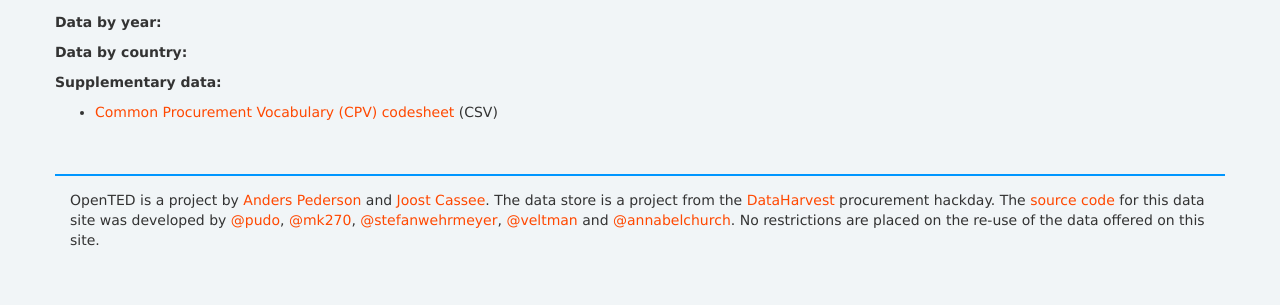
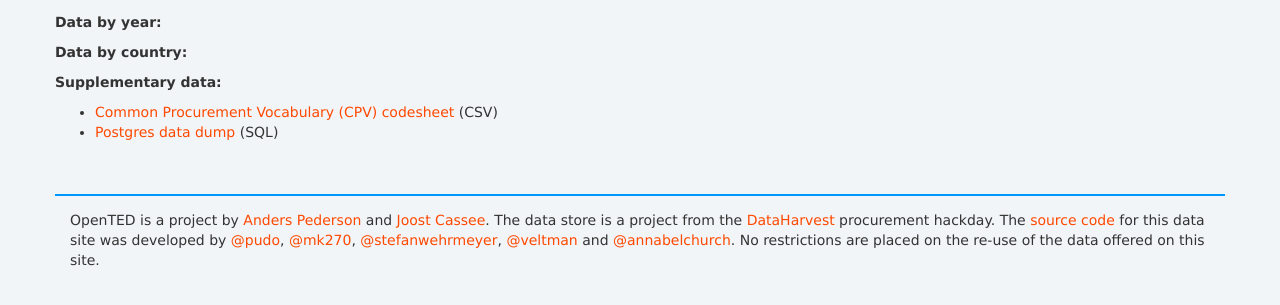
Before and after one commit to opented/opented, a Python web app: template ted/templates/index.html in a window 1280 px wide. Shown: the part 229-534 px from the top of the page. Run offline with Jinja, Linux system fonts and the light colour scheme; the template is opened without the code that fills it, so the values that code supplies are empty; some libraries are stand-ins or nearby versions; some web fonts are replaced.

Commit message:
Link to sql dump.

```diff
--- a/ted/templates/index.html
+++ b/ted/templates/index.html
@@ -39,6 +39,7 @@
       </p>
       <ul>
         <li><a href="https://raw.github.com/opented/opented/master/cpvcodes/cpvcodes.csv">Common Procurement Vocabulary (CPV) codesheet</a> (CSV)</li>
+        <li><a href="/data/opented-latest.sql">Postgres data dump</a> (SQL)</li>
       </ul>
     </div>
   </div>
```
